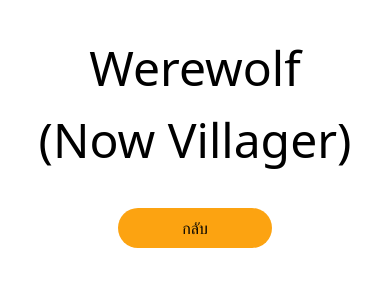
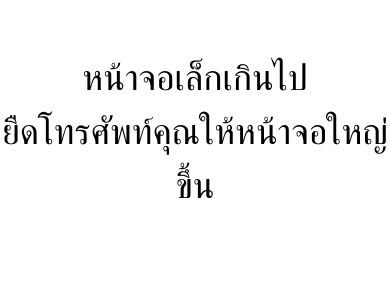
Before and after one commit to PongDev/Stupid-Hack-7, a Next.js app in the folder apps/frontend/: page /role in a window 390 px wide. Shown: the top 300 px of the page. Built offline with nearby package versions, Linux system fonts and the light colour scheme.

Commit message:
feat: add responsive

```diff
--- a/apps/frontend/package.json
+++ b/apps/frontend/package.json
@@ -13,7 +13,8 @@
         "clsx": "^1.2.1",
         "next": "^13.4.7",
         "react": "18.2.0",
-        "react-dom": "18.2.0"
+        "react-dom": "18.2.0",
+        "styled-components": "6.0.0-rc.6"
     },
     "devDependencies": {
         "@types/node": "18.11.18",
--- a/apps/frontend/src/app/layout.tsx
+++ b/apps/frontend/src/app/layout.tsx
@@ -2,6 +2,7 @@ import { Layout } from '$modules/Layout';
 import '$styles/globals.css';
 import { AppProvider } from '$context/appProvider';
 import { Metadata } from 'next';
+import ResponsivePage from '@/modules/Responsive/Responsive';
 
 export const metadata: Metadata = {
     title: 'werewolf',
@@ -17,7 +18,9 @@ export default function RootLayout({ children }: RootLayoutProps) {
         <html lang="en">
             <body>
                 <AppProvider>
-                    <Layout>{children}</Layout>
+                    <ResponsivePage>
+                        <Layout>{children}</Layout>
+                    </ResponsivePage>
                 </AppProvider>
             </body>
         </html>
--- /dev/null
+++ b/apps/frontend/src/modules/Responsive/Responsive.tsx
@@ -0,0 +1,50 @@
+'use client';
+
+import { useEffect, useState } from 'react';
+import styled from 'styled-components';
+
+const WarningText = styled.div`
+    text-align: center;
+    font-size: 24px;
+    margin-top: 50px;
+
+    @media screen and (max-width: 767px) {
+        font-size: 36px;
+    }
+`;
+
+interface RootLayoutProps {
+    children: React.ReactNode;
+}
+
+const ResponsivePage = ({ children }: RootLayoutProps) => {
+    const [isMobile, setIsMobile] = useState(false);
+
+    useEffect(() => {
+        const handleResize = () => {
+            setIsMobile(window.innerWidth < 768);
+        };
+
+        handleResize();
+
+        window.addEventListener('resize', handleResize);
+
+        return () => {
+            window.removeEventListener('resize', handleResize);
+        };
+    }, []);
+
+    return (
+        <>
+            {isMobile && (
+                <WarningText>
+                    <div>หน้าจอเล็กเกินไป</div>
+                    <div>ยืดโทรศัพท์คุณให้หน้าจอใหญ่ขึ้น</div>
+                </WarningText>
+            )}
+            {!isMobile && children}
+        </>
+    );
+};
+
+export default ResponsivePage;
--- /dev/null
+++ b/apps/frontend/src/modules/Responsive/index.ts
@@ -0,0 +1 @@
+export * from './Responsive';
```
